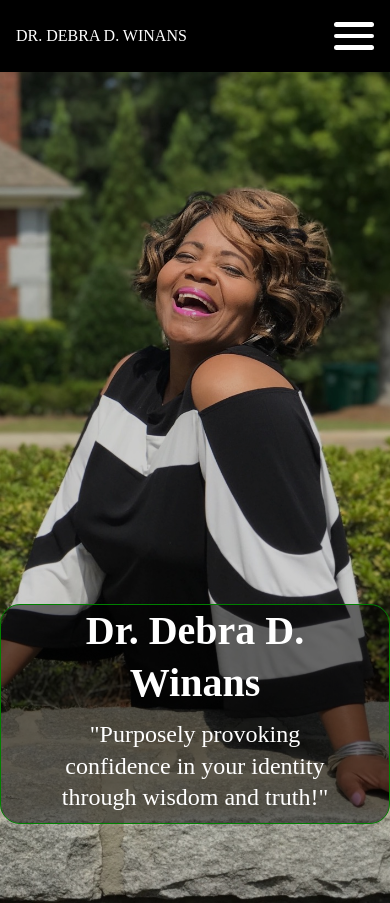
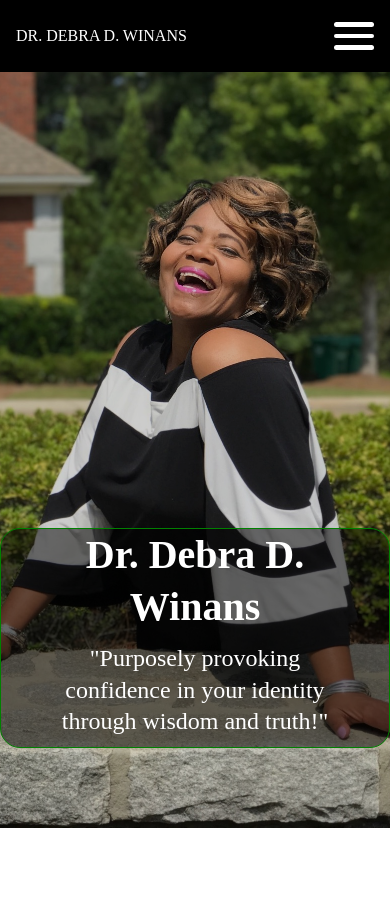
Before and after one commit to steven2711/debra-winans, a Next.js app: page / in a window 390 px wide. Shown: the top 903 px of the page. Built offline with nearby package versions, Linux system fonts and the light colour scheme.

Commit message:
Adjusted vh for mobile showcase.

```diff
--- a/styles/Showcase.module.css
+++ b/styles/Showcase.module.css
@@ -52,7 +52,7 @@
       center/cover;
     justify-content: flex-end;
     align-items: center;
-
+    height: 91vh;
     text-align: center;
   }
 
```
